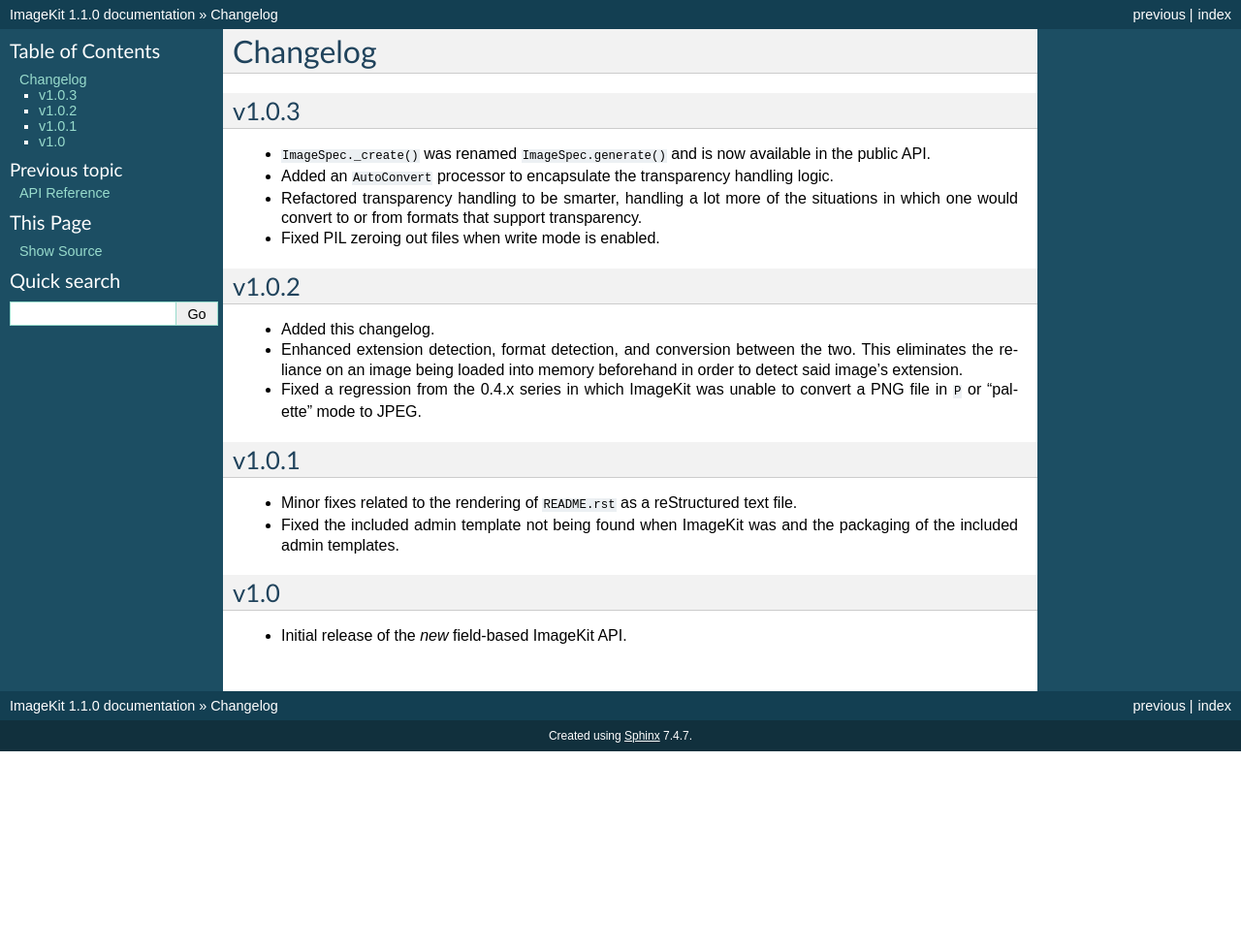
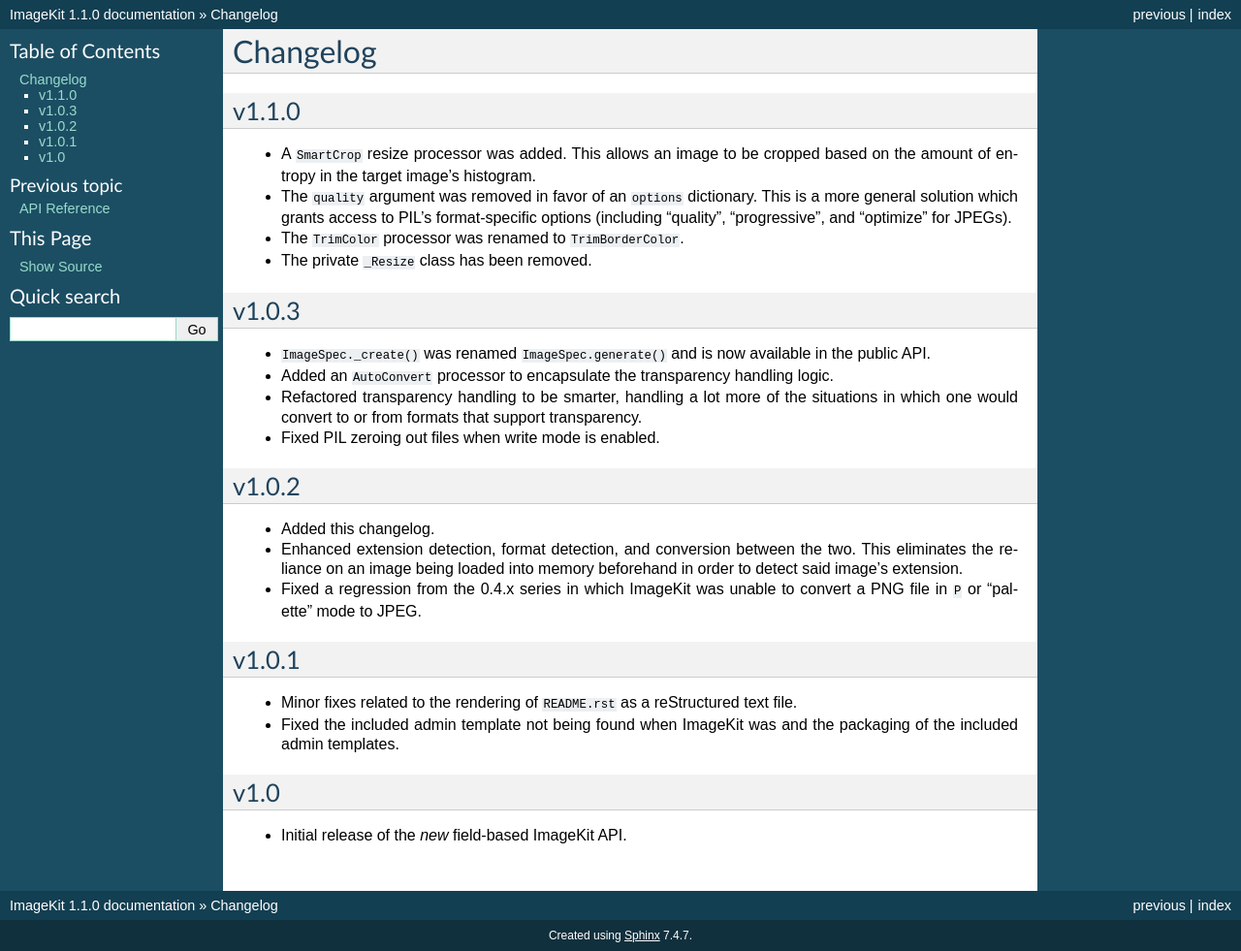
Before and after one commit to matthewwithanm/django-imagekit, a Sphinx documentation site: the page built from docs/changelog.rst, in a window 1280 px wide. Shown: the whole page at 97% size. Built offline with Sphinx 7.4.7, drawn with Linux system fonts in a browser that asks for light colours; before the commit the page ends 900 px from its top, so only the background shows below that.

Commit message:
Adding (crude) changelog information for 1.1.0.

```diff
--- a/docs/changelog.rst
+++ b/docs/changelog.rst
@@ -1,5 +1,19 @@
 Changelog
 =========
+
+v1.1.0
+------
+
+- A ``SmartCrop`` resize processor was added. This allows an image to be
+  cropped based on the amount of entropy in the target image's histogram.
+
+- The ``quality`` argument was removed in favor of an ``options`` dictionary.
+  This is a more general solution which grants access to PIL's format-specific
+  options (including "quality", "progressive", and "optimize" for JPEGs).
+
+- The ``TrimColor`` processor was renamed to ``TrimBorderColor``.
+
+- The private ``_Resize`` class has been removed.
 
 v1.0.3
 ------
```
